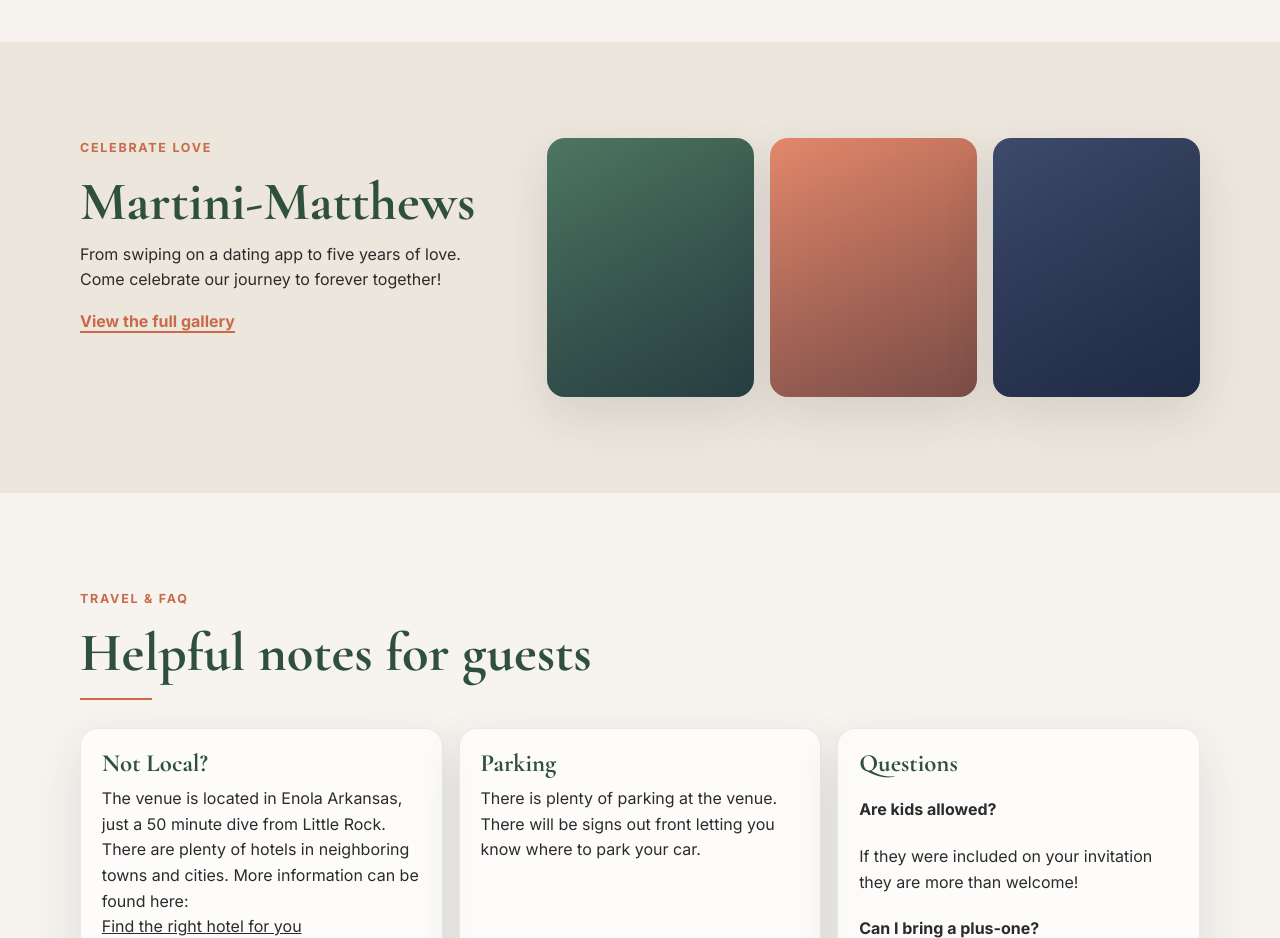
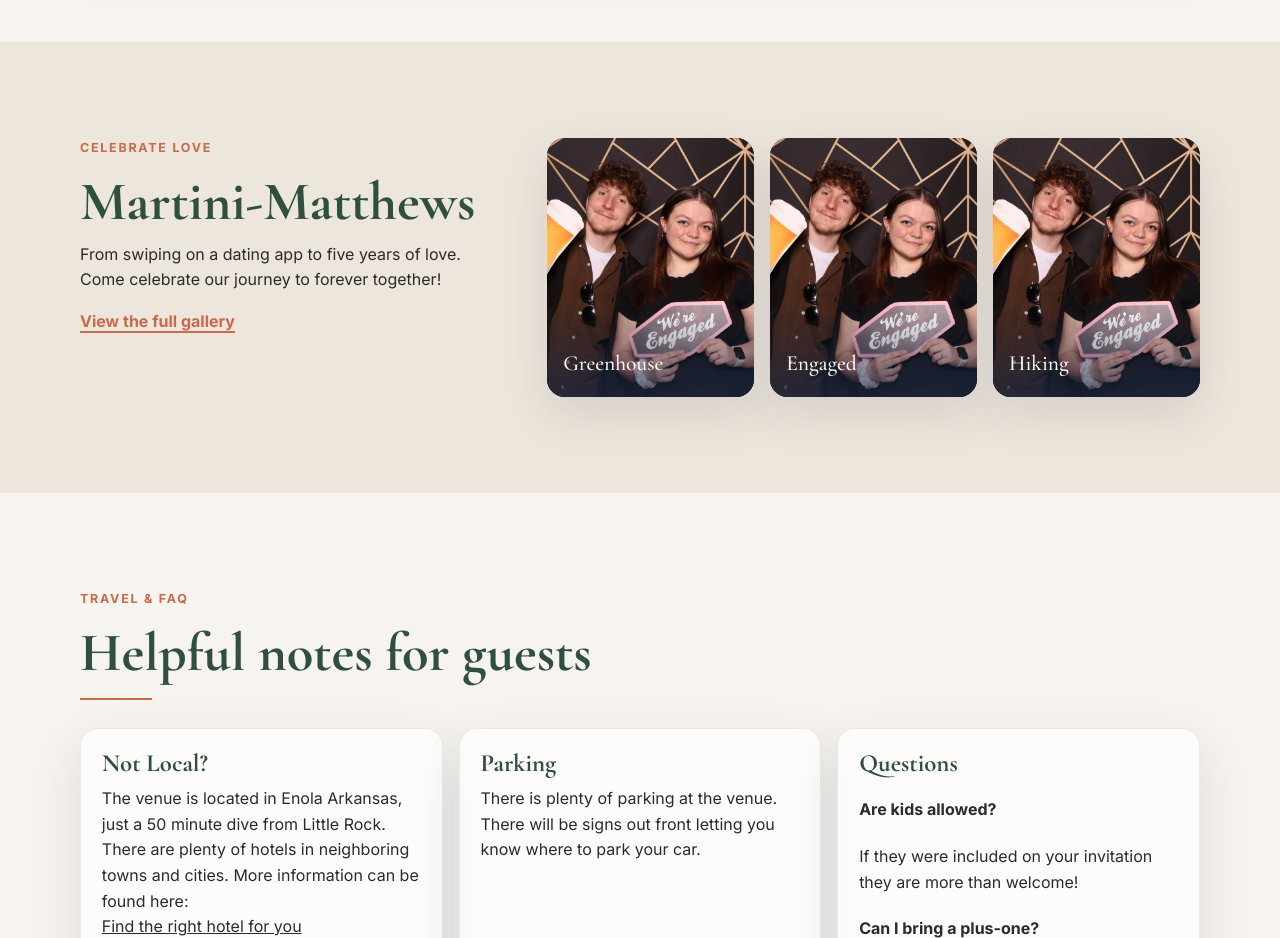
Before and after one commit to HUDMATT/hannah-hudson-wedding, a website: page index.html in a window 1280 px wide. Shown: the part 2300-3238 px from the top of the page. Drawn offline with nearby package versions, Linux system fonts and the light colour scheme.

Commit message:
fix: Updated static images on homepage

```diff
--- a/index.html
+++ b/index.html
@@ -130,9 +130,18 @@
             <a class="text-link" href="gallery.html">View the full gallery</a>
           </div>
           <div class="preview-grid" aria-label="Gallery preview">
-            <div class="photo-card photo-card--leaf"></div>
-            <div class="photo-card photo-card--terracotta"></div>
-            <div class="photo-card photo-card--navy"></div>
+            <a class="gallery-photo" href="gallery.html" aria-label="View greenhouse photo in the full gallery">
+              <img src="assets/img/greenhouse.jpg" alt="Hudson and Hannah in a greenhouse" loading="lazy">
+              <span>Greenhouse</span>
+            </a>
+            <a class="gallery-photo" href="gallery.html" aria-label="View engagement photo in the full gallery">
+              <img src="assets/img/engaged.jpg" alt="Hudson and Hannah engagement photo" loading="lazy">
+              <span>Engaged</span>
+            </a>
+            <a class="gallery-photo" href="gallery.html" aria-label="View hiking photo in the full gallery">
+              <img src="assets/img/hiking.jpg" alt="Hudson and Hannah hiking together" loading="lazy">
+              <span>Hiking</span>
+            </a>
           </div>
         </div>
       </section>
```
Also changed, not shown: assets/img/engaged.jpg (added), assets/img/greenhouse.jpg (added), assets/img/hiking.jpg (added).
